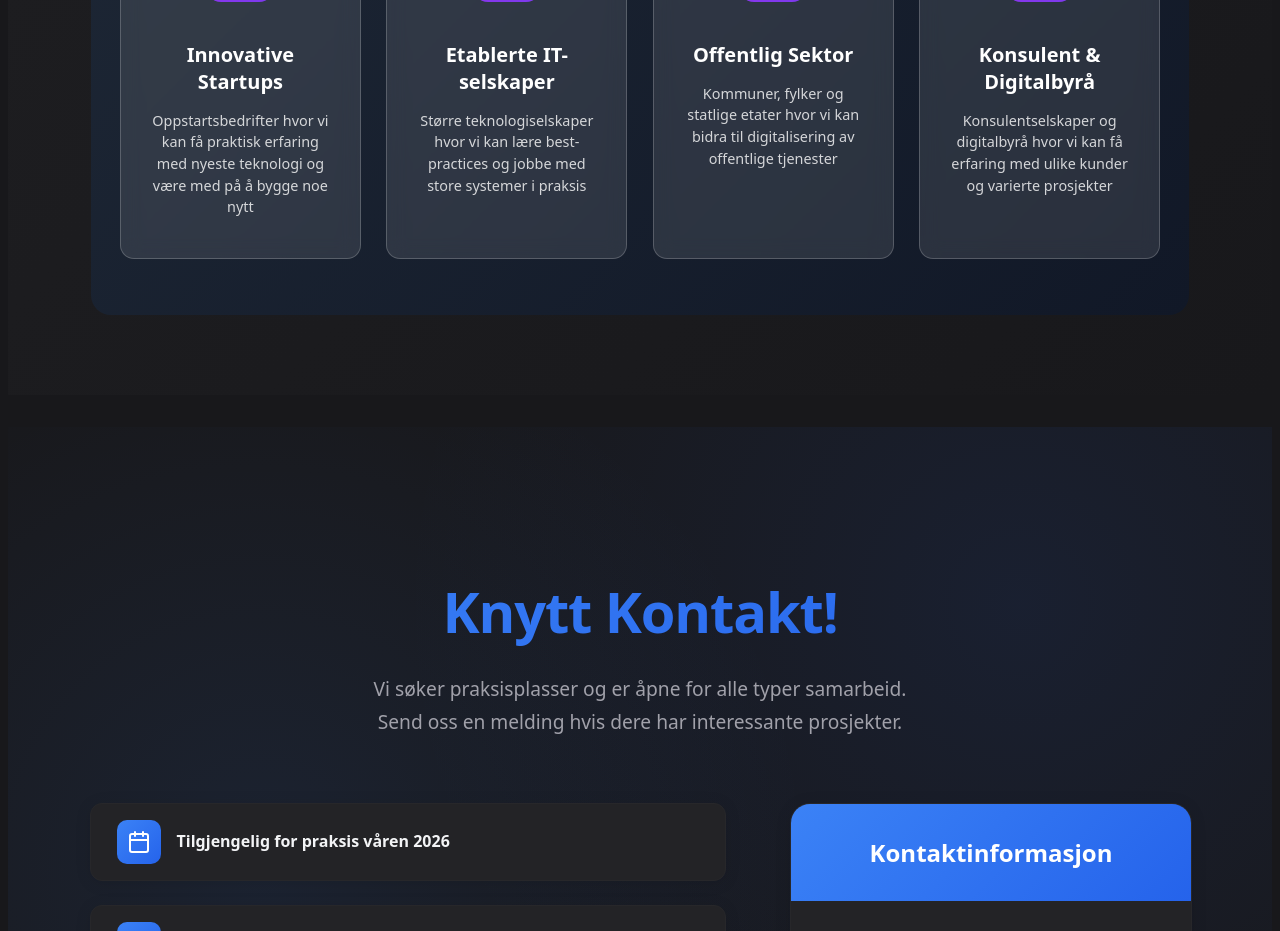
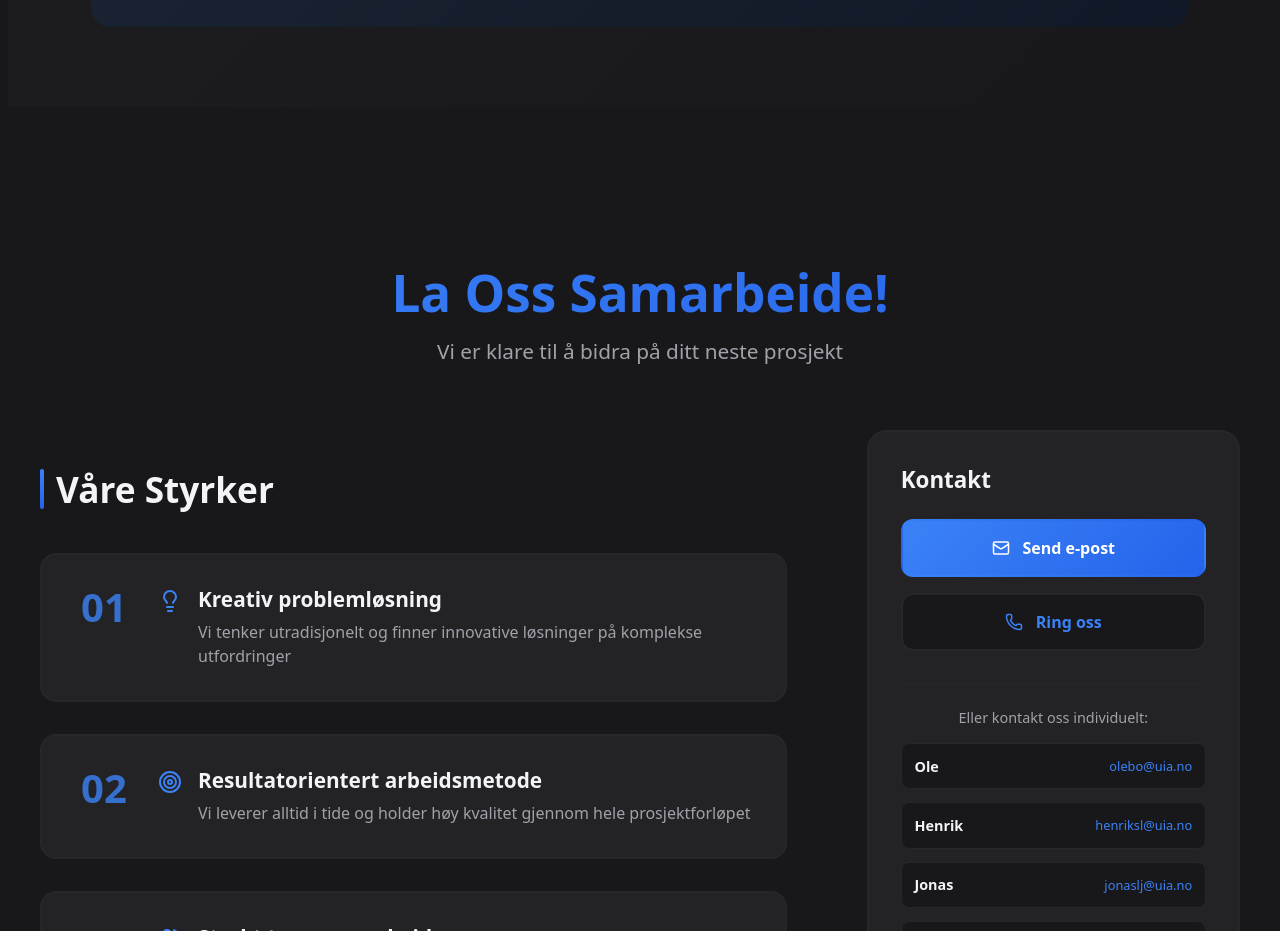
Before and after one commit to sigurdmaeland/gruppe14_IS310, a React (Vite) app: page / in a window 1280 px wide. Shown: the part 7380-8311 px from the top of the page. Built offline with nearby package versions, Linux system fonts and the light colour scheme.

Commit message:
gjort endirnger i kontakt.jsx og tilhørende css

```diff
--- a/src/components/Kontakt.jsx
+++ b/src/components/Kontakt.jsx
@@ -1,78 +1,89 @@
 import React from 'react';
-import { Calendar, Users, MapPin, Clock, Mail, Phone } from 'lucide-react';
+import { Lightbulb, Target, Users, Mail, Phone, Calendar, MapPin } from 'lucide-react';
 import './css/kontakt.css';
 
 const Kontakt = () => {
+  const teamMembers = [
+    { name: "Ole", email: "olebo@uia.no", phone: "+47 908 55 170" },
+    { name: "Henrik", email: "henriksl@uia.no", phone: "+47 XXX XX XXX" },
+    { name: "Jonas", email: "jonaslj@uia.no", phone: "+47 XXX XX XXX" },
+    { name: "Sigurd", email: "sigurdbm@uia.no", phone: "+47 XXX XX XXX" }
+  ];
+
   return (
     <section id="kontakt" className="kontakt-section">
       <div className="container">
         <div className="kontakt-header">
-          <h2 className="kontakt-title">Knytt Kontakt!</h2>
-          <p className="kontakt-beskrivelse">
-            Vi søker praksisplasser og er åpne for alle typer samarbeid.
-            <br />
-            Send oss en melding hvis dere har interessante prosjekter.
+          <h2 className="kontakt-title">La Oss Samarbeide!</h2>
+          <p className="kontakt-subtitle">
+            Vi er klare til å bidra på ditt neste prosjekt
           </p>
         </div>
 
-        <div className="kontakt-content">
-          <div className="kontakt-info">
-            <div className="info-item">
-              <div className="info-ikon">
-                <Calendar size={24} />
+        <div className="kontakt-grid">
+          <div className="styrker-container">
+            <h3 className="styrker-title">Våre Styrker</h3>
+            <div className="styrker-liste">
+              <div className="styrke-item">
+                <div className="styrke-nummer">01</div>
+                <div className="styrke-content">
+                  <Lightbulb className="styrke-ikon" />
+                  <div>
+                    <h4>Kreativ problemløsning</h4>
+                    <p>Vi tenker utradisjonelt og finner innovative løsninger på komplekse utfordringer</p>
+                  </div>
+                </div>
               </div>
-              <div className="info-tekst">
-                <h3>Tilgjengelig for praksis våren 2026</h3>
+
+              <div className="styrke-item">
+                <div className="styrke-nummer">02</div>
+                <div className="styrke-content">
+                  <Target className="styrke-ikon" />
+                  <div>
+                    <h4>Resultatorientert arbeidsmetode</h4>
+                    <p>Vi leverer alltid i tide og holder høy kvalitet gjennom hele prosjektforløpet</p>
+                  </div>
+                </div>
               </div>
-            </div>
 
-            <div className="info-item">
-              <div className="info-ikon">
-                <Users size={24} />
-              </div>
-              <div className="info-tekst">
-                <h3>Kan arbeide individuelt eller som team</h3>
-              </div>
-            </div>
-
-            <div className="info-item">
-              <div className="info-ikon">
-                <MapPin size={24} />
-              </div>
-              <div className="info-tekst">
-                <h3>Åpne for både fysisk og fjernarbeid</h3>
-              </div>
-            </div>
-
-            <div className="info-item">
-              <div className="info-ikon">
-                <Clock size={24} />
-              </div>
-              <div className="info-tekst">
-                <h3>Fleksible på varighet og omfang</h3>
+              <div className="styrke-item">
+                <div className="styrke-nummer">03</div>
+                <div className="styrke-content">
+                  <Users className="styrke-ikon" />
+                  <div>
+                    <h4>Sterkt teamsamarbeid</h4>
+                    <p>Erfaring med både individuelt arbeid og tverrfaglig samarbeid i team</p>
+                  </div>
+                </div>
               </div>
             </div>
           </div>
 
-          <div className="kontakt-details">
+          <div className="kontakt-info-container">
             <div className="kontakt-card">
-              <div className="card-header">
-                <h3>Kontaktinformasjon</h3>
+              <h4>Kontakt</h4>
+              <div className="kontakt-methods">
+                <a href="mailto:olebo@uia.no" className="kontakt-method primary">
+                  <Mail size={18} />
+                  <span>Send e-post</span>
+                </a>
+                <a href="tel:+4790855170" className="kontakt-method secondary">
+                  <Phone size={18} />
+                  <span>Ring oss</span>
+                </a>
               </div>
-              <div className="card-content">
-                <div className="kontakt-method">
-                  <Mail size={20} />
-                  <div>
-                    <h4>E-post</h4>
-                    <a href="mailto:olebo@uia.no">olebo@uia.no</a>
-                  </div>
-                </div>
-                <div className="kontakt-method">
-                  <Phone size={20} />
-                  <div>
-                    <h4>Telefon</h4>
-                    <a href="tel:+4790855170">+47 908 55 170</a>
-                  </div>
+
+              <div className="team-kontakt">
+                <p className="team-label">Eller kontakt oss individuelt:</p>
+                <div className="team-members">
+                  {teamMembers.map((member, index) => (
+                    <div key={index} className="member-kontakt">
+                      <span className="member-navn">{member.name}</span>
+                      <a href={`mailto:${member.email}`} className="member-email">
+                        {member.email}
+                      </a>
+                    </div>
+                  ))}
                 </div>
               </div>
             </div>
--- a/src/components/css/kontakt.css
+++ b/src/components/css/kontakt.css
@@ -1,231 +1,359 @@
 /* Kontakt seksjon */
 .kontakt-section {
-  padding: 100px 0;
+  padding: 5rem 0;
   background: var(--bg);
-  position: relative;
+  min-height: 100vh;
+  display: flex;
+  align-items: center;
 }
 
-.kontakt-section::before {
-  content: '';
-  position: absolute;
-  top: 0;
-  left: 0;
-  right: 0;
-  bottom: 0;
-  background: radial-gradient(circle at 20% 50%, rgba(59, 130, 246, 0.1) 0%, transparent 50%),
-              radial-gradient(circle at 80% 20%, rgba(37, 99, 235, 0.1) 0%, transparent 50%);
-  pointer-events: none;
+.kontakt-section .container {
+  max-width: 1400px;
+  margin: 0 auto;
+  padding: 0 2rem;
 }
 
 .kontakt-header {
   text-align: center;
   margin-bottom: 4rem;
-  position: relative;
-  z-index: 1;
 }
 
 .kontakt-title {
-  font-size: 3.5rem;
-  font-weight: 800;
+  font-size: 3.2rem;
+  font-weight: 700;
   background: linear-gradient(135deg, var(--accent) 0%, var(--accent-hover) 100%);
   -webkit-background-clip: text;
   -webkit-text-fill-color: transparent;
   background-clip: text;
-  margin-bottom: 1.5rem;
-  letter-spacing: -0.02em;
+  margin-bottom: 1rem;
+  line-height: 1.1;
 }
 
-.kontakt-beskrivelse {
-  font-size: 1.2rem;
+.kontakt-subtitle {
+  font-size: 1.3rem;
   color: var(--muted);
-  line-height: 1.7;
+  font-weight: 400;
   max-width: 600px;
   margin: 0 auto;
+  line-height: 1.4;
 }
 
-.kontakt-content {
+.kontakt-grid {
   display: grid;
-  grid-template-columns: 1fr 400px;
-  gap: 4rem;
-  max-width: 1200px;
-  margin: 0 auto;
-  position: relative;
-  z-index: 1;
+  grid-template-columns: 2fr 1fr;
+  gap: 5rem;
   align-items: start;
 }
 
-.kontakt-info {
+/* Styrker seksjon */
+.styrker-container {
+  position: relative;
+}
+
+.styrker-title {
+  font-size: 2.2rem;
+  font-weight: 700;
+  color: var(--text);
+  margin-bottom: 2.5rem;
+  position: relative;
+  padding-left: 1rem;
+}
+
+.styrker-title::before {
+  content: '';
+  position: absolute;
+  left: 0;
+  top: 50%;
+  transform: translateY(-50%);
+  width: 4px;
+  height: 40px;
+  background: linear-gradient(to bottom, var(--accent), var(--accent-hover));
+  border-radius: 2px;
+}
+
+.styrker-liste {
   display: flex;
   flex-direction: column;
-  gap: 1.5rem;
-  height: fit-content;
+  gap: 2rem;
 }
 
-.info-item {
+.styrke-item {
   display: flex;
-  align-items: center;
+  gap: 1.5rem;
+  align-items: flex-start;
+  padding: 2rem;
+  background: var(--card);
+  border-radius: 16px;
+  border: 2px solid var(--border);
+  transition: all 0.3s ease;
+  position: relative;
+  overflow: hidden;
+}
+
+.styrke-item::before {
+  content: '';
+  position: absolute;
+  top: 0;
+  left: 0;
+  width: 100%;
+  height: 4px;
+  background: linear-gradient(90deg, var(--accent), var(--accent-hover));
+  transform: scaleX(0);
+  transform-origin: left;
+  transition: transform 0.3s ease;
+}
+
+.styrke-item:hover::before {
+  transform: scaleX(1);
+}
+
+.styrke-item:hover {
+  transform: translateY(-4px);
+  border-color: var(--accent);
+  box-shadow: 0 12px 40px rgba(59, 130, 246, 0.15);
+}
+
+.styrke-nummer {
+  font-size: 2.5rem;
+  font-weight: 900;
+  color: var(--accent);
+  line-height: 1;
+  opacity: 0.8;
+  flex-shrink: 0;
+  width: 60px;
+  text-align: center;
+}
+
+.styrke-content {
+  display: flex;
   gap: 1rem;
-  background: var(--card);
-  padding: 1rem 1.6rem;
-  border-radius: 12px;
-  box-shadow: var(--shadow);
-  border: 1px solid var(--border);
-  transition: all 0.3s ease;
+  align-items: flex-start;
   flex: 1;
 }
 
-.info-item:hover {
-  transform: translateY(-2px);
-  box-shadow: 0 8px 30px rgba(59, 130, 246, 0.15);
-  border-color: var(--accent);
+.styrke-ikon {
+  width: 24px;
+  height: 24px;
+  color: var(--accent);
+  flex-shrink: 0;
+  margin-top: 2px;
 }
 
-.info-ikon {
-  background: linear-gradient(135deg, var(--accent) 0%, var(--accent-hover) 100%);
-  color: white;
-  width: 44px;
-  height: 44px;
-  border-radius: 10px;
-  display: flex;
-  align-items: center;
-  justify-content: center;
-  flex-shrink: 0;
+.styrke-content h4 {
+  font-size: 1.3rem;
+  font-weight: 600;
+  color: var(--text);
+  margin: 0 0 0.5rem 0;
+  line-height: 1.2;
 }
 
-.info-tekst h3 {
+.styrke-content p {
+  color: var(--muted);
   font-size: 1rem;
-  font-weight: 600;
-  color: var(--text);
+  line-height: 1.5;
   margin: 0;
-  line-height: 1.3;
 }
 
-.kontakt-details {
+/* Kontakt info container */
+.kontakt-info-container {
   display: flex;
   flex-direction: column;
-  align-items: flex-start;
+  gap: 2rem;
+  position: sticky;
+  top: 2rem;
 }
 
 .kontakt-card {
   background: var(--card);
   border-radius: 20px;
-  box-shadow: var(--shadow);
-  border: 1px solid var(--border);
-  overflow: hidden;
-  width: 100%;
+  padding: 2rem;
+  border: 2px solid var(--border);
   transition: all 0.3s ease;
 }
 
 .kontakt-card:hover {
-  transform: translateY(-3px);
-  box-shadow: 0 15px 50px rgba(59, 130, 246, 0.2);
+  transform: translateY(-2px);
+  box-shadow: 0 12px 40px rgba(59, 130, 246, 0.1);
+  border-color: var(--accent);
 }
 
-.card-header {
-  background: linear-gradient(135deg, var(--accent) 0%, var(--accent-hover) 100%);
-  color: white;
-  padding: 2rem;
-  text-align: center;
+.kontakt-card h4 {
+  font-size: 1.4rem;
+  font-weight: 600;
+  color: var(--text);
+  margin: 0 0 1.5rem 0;
 }
 
-.card-header h3 {
-  margin: 0;
-  font-size: 1.5rem;
-  font-weight: 700;
-}
-
-.card-content {
-  padding: 2.5rem;
+.kontakt-methods {
   display: flex;
   flex-direction: column;
-  gap: 2rem;
+  gap: 1rem;
+  margin-bottom: 2rem;
 }
 
 .kontakt-method {
   display: flex;
   align-items: center;
-  gap: 1rem;
-  padding: 1.5rem;
-  background: var(--bg);
+  justify-content: center;
+  gap: 0.8rem;
+  padding: 1rem 1.5rem;
   border-radius: 12px;
-  border: 1px solid var(--border);
+  text-decoration: none;
+  font-weight: 600;
   transition: all 0.3s ease;
+  font-size: 1rem;
 }
 
-.kontakt-method:hover {
-  background: var(--border);
-  border-color: var(--accent);
+.kontakt-method.primary {
+  background: linear-gradient(135deg, var(--accent), var(--accent-hover));
+  color: white;
+  border: 2px solid transparent;
 }
 
-.kontakt-method svg {
-  color: var(--accent);
-  flex-shrink: 0;
+.kontakt-method.primary:hover {
+  transform: translateY(-2px);
+  box-shadow: 0 8px 25px rgba(59, 130, 246, 0.3);
 }
 
-.kontakt-method h4 {
-  font-size: 1rem;
+.kontakt-method.secondary {
+  background: var(--bg);
+  color: var(--accent);
+  border: 2px solid var(--border);
+}
+
+.kontakt-method.secondary:hover {
+  background: var(--accent);
+  color: white;
+  border-color: var(--accent);
+  transform: translateY(-2px);
+}
+
+.team-kontakt {
+  border-top: 1px solid var(--border);
+  padding-top: 1.5rem;
+}
+
+.team-label {
+  font-size: 0.9rem;
+  color: var(--muted);
+  margin: 0 0 1rem 0;
+  text-align: center;
+}
+
+.team-members {
+  display: flex;
+  flex-direction: column;
+  gap: 0.8rem;
+}
+
+.member-kontakt {
+  display: flex;
+  justify-content: space-between;
+  align-items: center;
+  padding: 0.8rem;
+  background: var(--bg);
+  border-radius: 8px;
+  border: 1px solid var(--border);
+  transition: all 0.2s ease;
+}
+
+.member-kontakt:hover {
+  background: var(--border);
+}
+
+.member-navn {
   font-weight: 600;
   color: var(--text);
-  margin: 0 0 0.25rem 0;
+  font-size: 0.9rem;
 }
 
-.kontakt-method a {
+.member-email {
+  font-size: 0.8rem;
   color: var(--accent);
   text-decoration: none;
-  font-weight: 500;
   transition: color 0.2s ease;
 }
 
-.kontakt-method a:hover {
+.member-email:hover {
   color: var(--accent-hover);
   text-decoration: underline;
 }
 
-/* Mobile responsivitet */
+/* Responsive Design */
+@media (max-width: 1200px) {
+  .kontakt-grid {
+    gap: 3rem;
+  }
+
+  .styrker-title {
+    font-size: 2rem;
+  }
+}
+
 @media (max-width: 968px) {
-  .kontakt-content {
+  .kontakt-grid {
     grid-template-columns: 1fr;
     gap: 3rem;
   }
 
-  .kontakt-details {
-    align-items: center;
+  .kontakt-info-container {
+    position: static;
   }
 
-  .kontakt-card {
-    max-width: 500px;
+  .styrker-title {
+    font-size: 1.8rem;
+  }
+
+  .styrke-nummer {
+    font-size: 2rem;
+    width: 50px;
   }
 }
 
 @media (max-width: 768px) {
   .kontakt-section {
-    padding: 80px 20px;
+    padding: 4rem 0;
+    min-height: auto;
+  }
+
+  .kontakt-section .container {
+    padding: 0 1.5rem;
   }
 
   .kontakt-title {
     font-size: 2.5rem;
   }
 
-  .kontakt-beskrivelse {
+  .kontakt-subtitle {
     font-size: 1.1rem;
   }
 
-  .info-item {
-    padding: 1.25rem;
+  .styrke-item {
+    padding: 1.5rem;
+    flex-direction: column;
+    text-align: center;
     gap: 1rem;
   }
 
-  .info-ikon {
-    width: 40px;
-    height: 40px;
+  .styrke-nummer {
+    font-size: 1.8rem;
+    margin-bottom: 0.5rem;
   }
 
-  .info-tekst h3 {
-    font-size: 1rem;
+  .styrke-content {
+    flex-direction: column;
+    text-align: center;
+    gap: 0.5rem;
   }
 
-  .card-content {
-    padding: 2rem;
+  .kontakt-methods {
+    gap: 0.8rem;
+  }
+
+  .member-kontakt {
+    flex-direction: column;
+    text-align: center;
+    gap: 0.5rem;
   }
 }
 
@@ -234,41 +362,28 @@
     font-size: 2rem;
   }
 
-  .info-item {
-    flex-direction: column;
-    text-align: center;
-    gap: 1rem;
+  .kontakt-subtitle {
+    font-size: 1rem;
+  }
+
+  .styrker-title {
+    font-size: 1.5rem;
+  }
+
+  .styrke-item {
+    padding: 1.25rem;
+  }
+
+  .styrke-content h4 {
+    font-size: 1.1rem;
+  }
+
+  .kontakt-card {
+    padding: 1.5rem;
   }
 
   .kontakt-method {
-    flex-direction: column;
-    text-align: center;
-    gap: 0.5rem;
+    padding: 0.8rem 1.2rem;
+    font-size: 0.9rem;
   }
 }
-
-/* Responsive Design */
-@media (max-width: 768px) {
-  .contact-content {
-    grid-template-columns: 1fr;
-    gap: 2rem;
-  }
-
-  .member-links {
-    grid-template-columns: 1fr;
-  }
-}
-
-@media (max-width: 480px) {
-  .contact-section {
-    padding: 3rem 0;
-  }
-
-  .member-links {
-    gap: 1rem;
-  }
-
-  .member-link-card {
-    padding: 1rem;
-  }
-}
```
